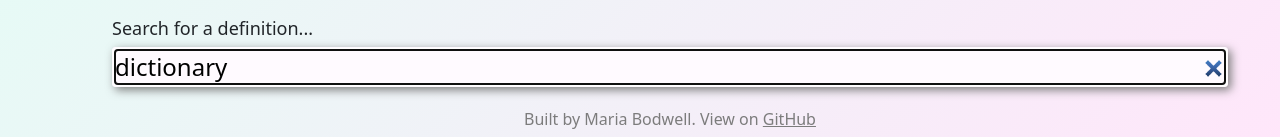
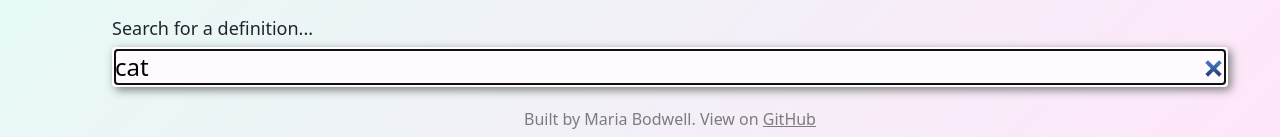
Before and after one commit to mar1ab/dictionary-app, a React (Create React App) app: page / in a window 1280 px wide. Shown: the part 213-350 px from the top of the page. Built offline with nearby package versions, Linux system fonts and the light colour scheme; no server answers.

Commit message:
Changed default word

```diff
--- a/src/App.js
+++ b/src/App.js
@@ -11,7 +11,7 @@ export default function App() {
         className="cat-img"
         src="https://i0.wp.com/aaronsanimals.com/wp-content/uploads/2015/08/Look_At_Me_I_Love_Reading1.gif?ssl=1"
       />
-      <Dictionary defaultKeyword="dictionary" />
+      <Dictionary defaultKeyword="cat" />
       <p className="footer">
         Built by Maria Bodwell. View on{" "}
         <a
```
